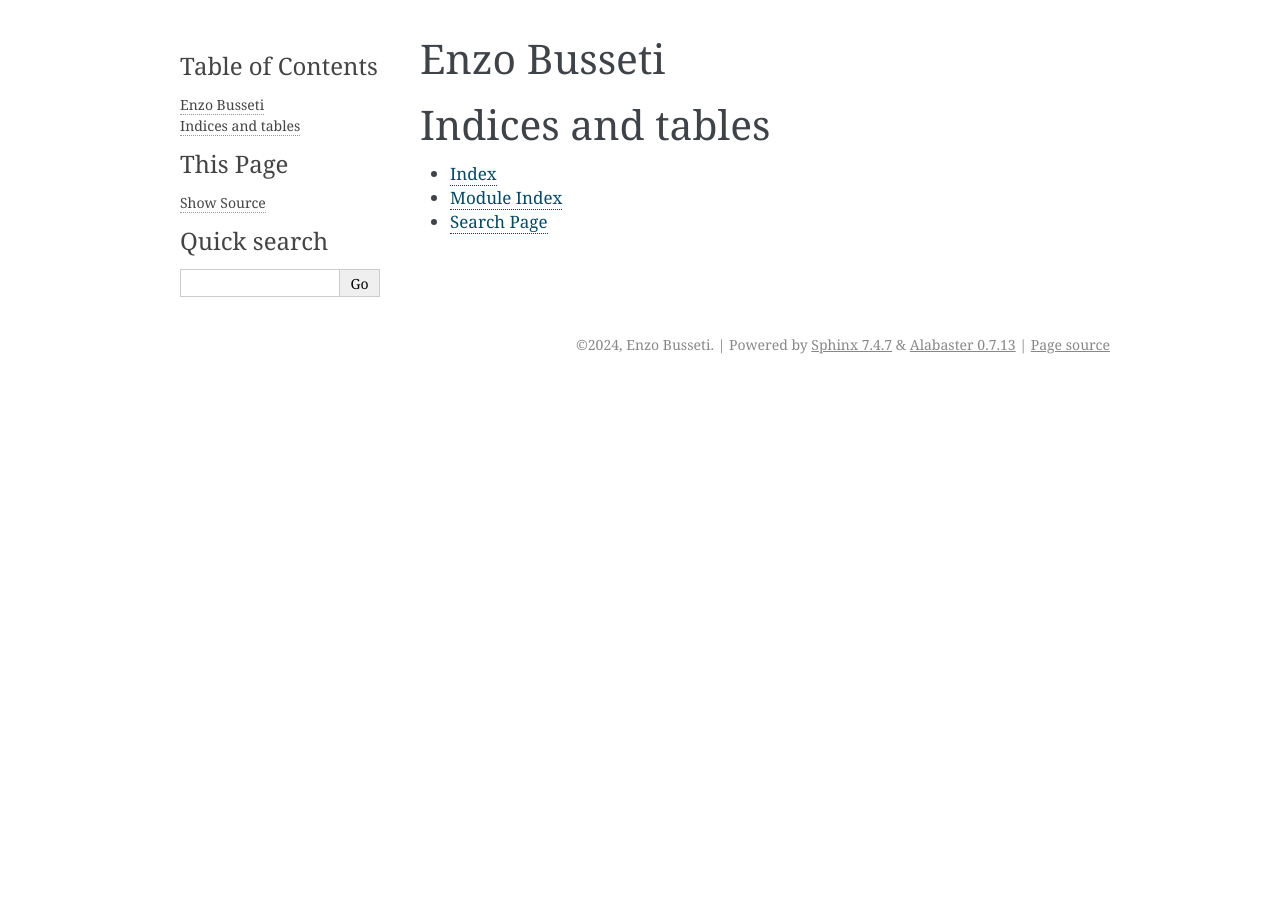
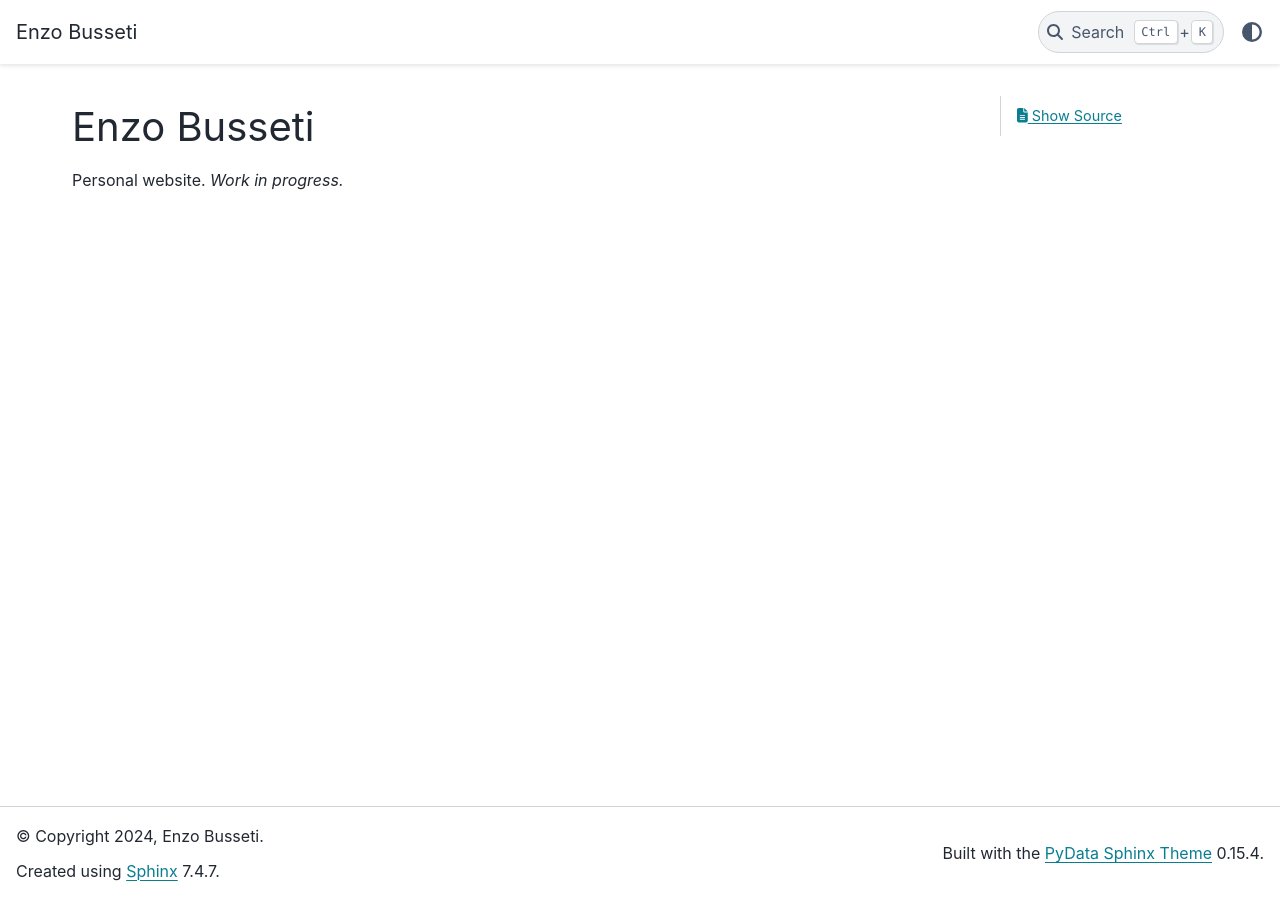
Before and after one commit to enzbus/enzbus.github.io, a Sphinx documentation site: the page built from source/index.rst, in a window 1280 px wide. Built offline with Sphinx 7.4.7 and the PyData theme 0.15.4, drawn with Linux system fonts in a browser that asks for light colours.

Commit message:
pydata theme

```diff
--- a/source/conf.py
+++ b/source/conf.py
@@ -23,8 +23,9 @@ exclude_patterns = []
 # -- Options for HTML output -------------------------------------------------
 # https://www.sphinx-doc.org/en/master/usage/configuration.html#options-for-html-output
 
-html_theme = 'alabaster'
-html_static_path = ['_static']
+html_theme = 'pydata_sphinx_theme'
+html_title = 'Enzo Busseti'
+# html_static_path = ['_static']
 
 # put CNAME in the build folder
 # html_extra_path = ['../CNAME']
--- a/source/index.rst
+++ b/source/index.rst
@@ -3,15 +3,5 @@
 
 Enzo Busseti
 ============
-.. toctree::
-   :maxdepth: 2
-   :caption: Contents:
 
-
-
-Indices and tables
-==================
-
-* :ref:`genindex`
-* :ref:`modindex`
-* :ref:`search`
+Personal website. *Work in progress.*
```
Also changed, not shown: 2 other files.
